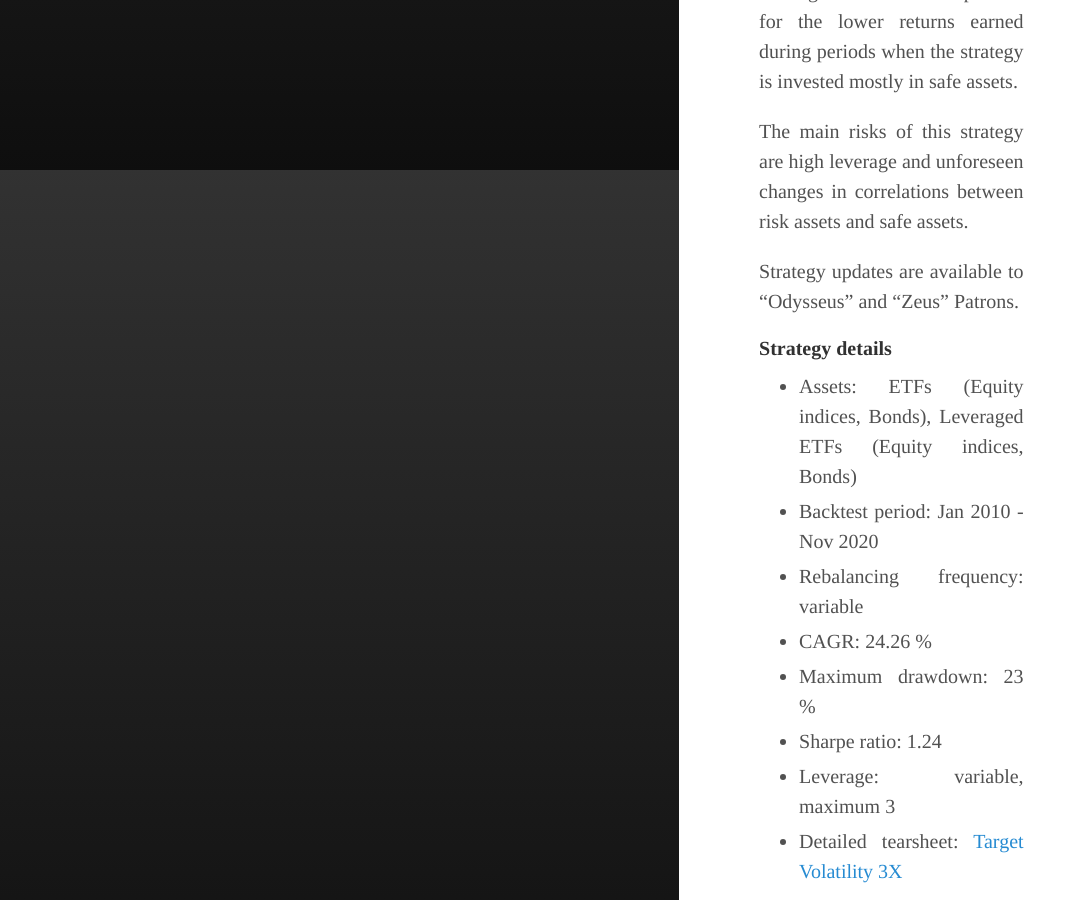
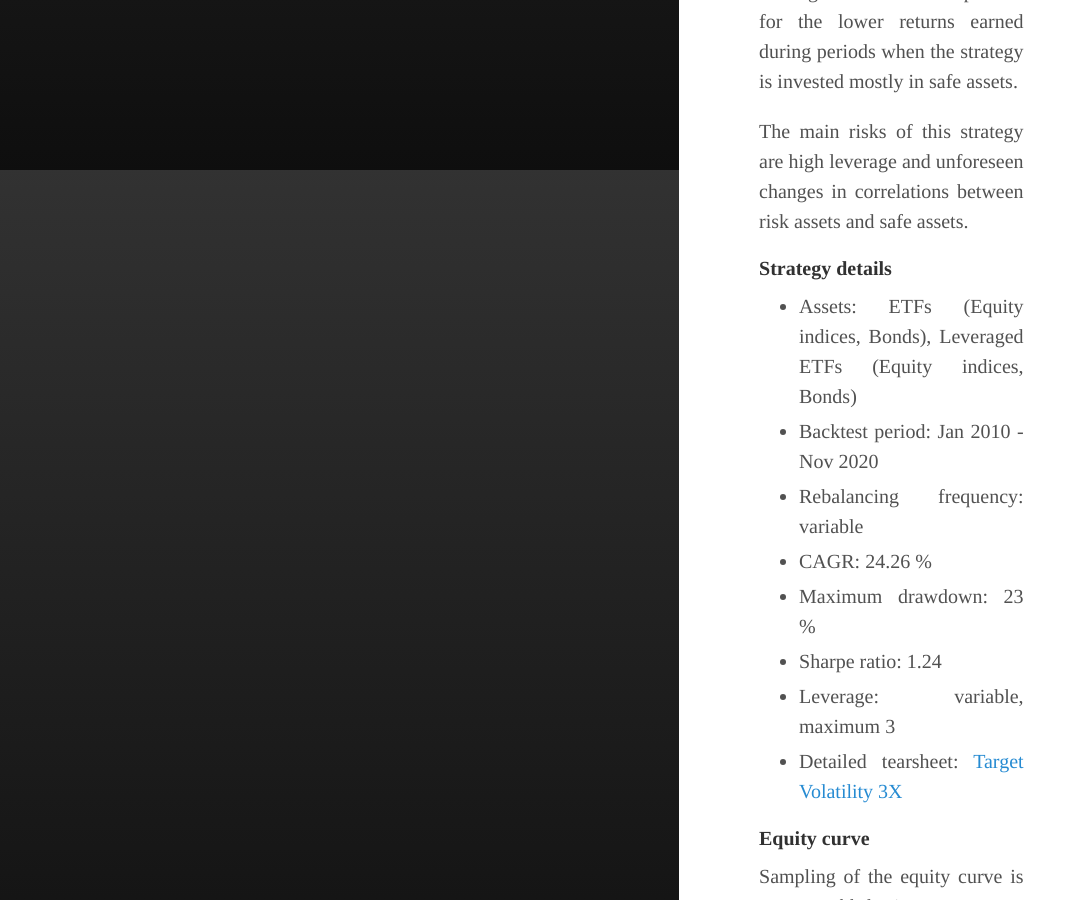
Before and after one commit to IthacaResearch/ithacaresearch.github.io, a Jekyll site: the page built from _posts/2019-08-03-Target-Volatility-3X.md, in a window 1280 px wide and 900 px high, scrolled down 730 px. Shown: the whole window, without its empty margins (0-1087 px from the left). Built offline with Jekyll 4.4.1, drawn with Linux system fonts in a browser that asks for light colours.

Commit message:
Update 2019-08-03-Target-Volatility-3X.md

```diff
--- a/_posts/2019-08-03-Target-Volatility-3X.md
+++ b/_posts/2019-08-03-Target-Volatility-3X.md
@@ -13,8 +13,6 @@
 
 The main risks of this strategy are high leverage and unforeseen changes in correlations between risk assets and safe assets.
 
-Strategy updates are available to "Odysseus" and "Zeus" Patrons.
-
 #### Strategy details
 * Assets: ETFs (Equity indices, Bonds), Leveraged ETFs (Equity indices, Bonds)
 * Backtest period: Jan 2010 - Nov 2020
```
